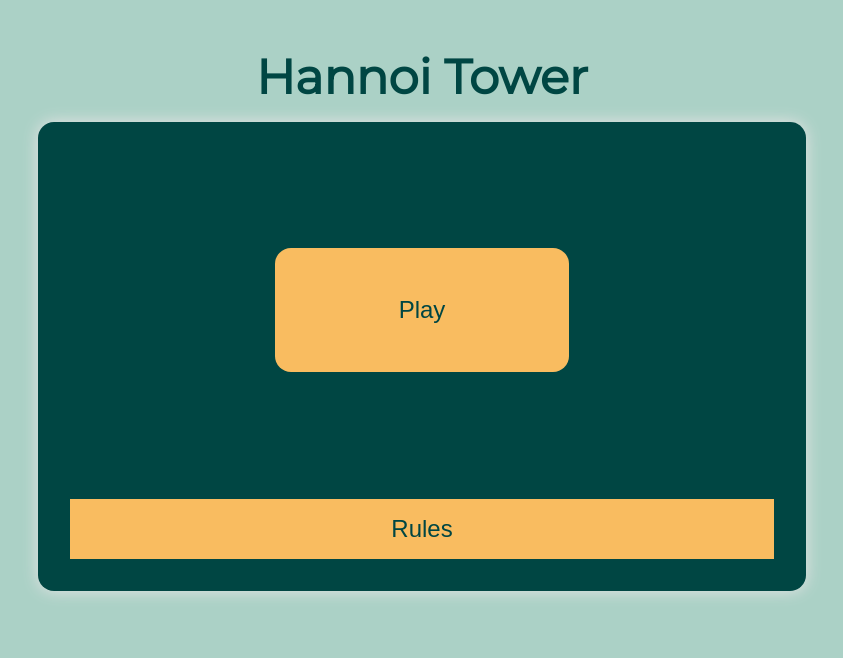
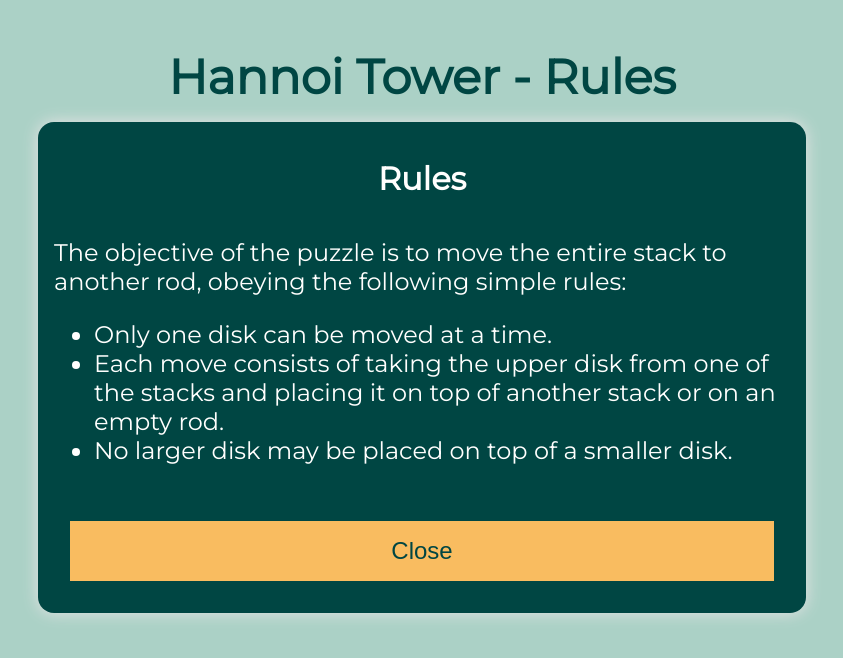
Before and after one commit to Shizey/hanoi-tower, a React (Vite) app: page / in a window 1280 px wide. Both pictures are taken after a click on the button "Rules". Shown: the top 658 px of the page, without its empty margins (218-1061 px from the left). Built offline with nearby package versions, Linux system fonts and the light colour scheme.

Commit message:
add rules

```diff
--- a/src/components/main-menu-card.tsx
+++ b/src/components/main-menu-card.tsx
@@ -1,14 +1,63 @@
+import { useState } from "react";
 import "./main-menu.scss";
 
+enum SelectedMenu {
+  Play,
+  Default,
+  Rules,
+}
+
 export default function MainMenuCard() {
+  const [selectedMenu, setSelectedMenu] = useState<SelectedMenu>(
+    SelectedMenu.Default
+  );
+
+  function switchMode(newSelectedMenu: SelectedMenu) {
+    setSelectedMenu(newSelectedMenu);
+  }
+
+  switch (selectedMenu) {
+    case SelectedMenu.Rules:
+      return (
+        <>
+          <h1 className="game-title">Hannoi Tower - Rules</h1>
+          <div className="main-card">
+            <h1 className="rules-title">Rules</h1>
+            <p className="rules-text">
+              The objective of the puzzle is to move the entire stack to another
+              rod, obeying the following simple rules:
+              <ul>
+                <li>Only one disk can be moved at a time.</li>
+                <li>
+                  Each move consists of taking the upper disk from one of the
+                  stacks and placing it on top of another stack or on an empty
+                  rod.
+                </li>
+                <li>No larger disk may be placed on top of a smaller disk.</li>
+              </ul>
+            </p>
+            <button
+              className="bottom-btn"
+              onClick={() => switchMode(SelectedMenu.Default)}
+            >Close</button>
+          </div>
+        </>
+      );
+    default:
       return (
         <>
           <h1 className="game-title">Hannoi Tower</h1>
           <div className="main-card">
             <button className="play-btn">Play</button>
 
-        <button className="rules-btn">Rules</button>
+            <button
+              className="bottom-btn"
+              onClick={() => switchMode(SelectedMenu.Rules)}
+            >
+              Rules
+            </button>
           </div>
         </>
       );
   }
+}
--- a/src/components/main-menu.scss
+++ b/src/components/main-menu.scss
@@ -33,7 +33,7 @@
         }
     }
 
-    .rules-btn {
+    .bottom-btn{
         background-color: $button-background-color;
         color: $accentuate;
         border: none;
@@ -49,4 +49,16 @@
         }
     }
 
+    .rules-title {
+        font-size: 2rem;
+        text-align: center;
+        margin-bottom: 1rem;
+        color: $white;
+    }
+
+    .rules-text {
+        font-size: 1.5rem;
+        margin-bottom: 1rem;
+        color: $white;
+    }
 }
```
Lines whose indentation alone changed are shown as unchanged.
